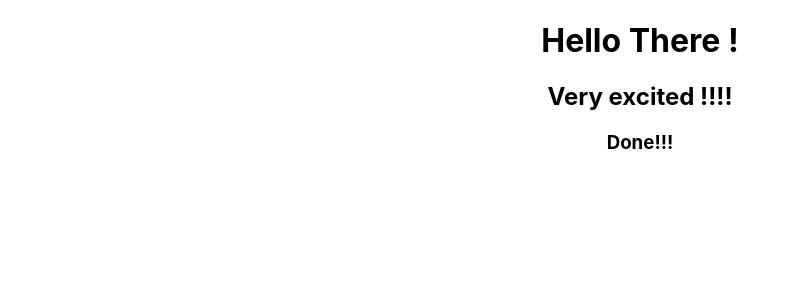
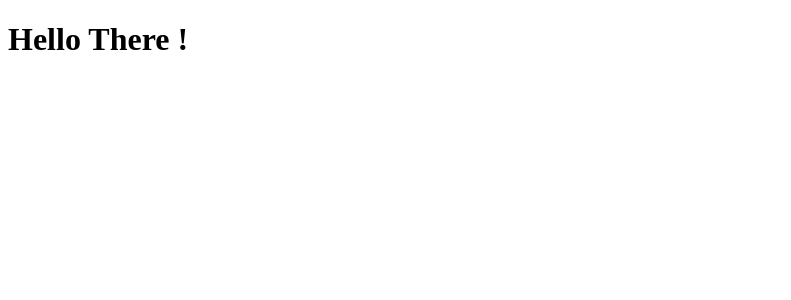
Before and after one commit to bharath-02/movie-application, a React (Create React App) app: page / in a window 1280 px wide. Shown: the top 300 px of the page, without its empty margins (0-791 px from the left). Built offline with nearby package versions, Linux system fonts and the light colour scheme; the HTML template or start-up script is replaced by a standard one.

Commit message:
code cleanup

```diff
--- a/src/App.css
+++ /dev/null
@@ -1,3 +0,0 @@
-.App {
-  text-align: center;
-}
--- a/src/App.js
+++ b/src/App.js
@@ -1,13 +1,9 @@
-import './App.css';
+import React from "react";
 
 const App = () => {
-  return (
-    <div className="App">
-      <h1>Hello There !</h1>
-      <h2>Very excited !!!!</h2>
-      <h3>Done!!!</h3>
-    </div>
-  );
+    return (
+        <h1>Hello There !</h1>
+    )
 }
 
 export default App;
--- a/src/index.css
+++ /dev/null
@@ -1,13 +0,0 @@
-body {
-  margin: 0;
-  font-family: -apple-system, BlinkMacSystemFont, 'Segoe UI', 'Roboto', 'Oxygen',
-    'Ubuntu', 'Cantarell', 'Fira Sans', 'Droid Sans', 'Helvetica Neue',
-    sans-serif;
-  -webkit-font-smoothing: antialiased;
-  -moz-osx-font-smoothing: grayscale;
-}
-
-code {
-  font-family: source-code-pro, Menlo, Monaco, Consolas, 'Courier New',
-    monospace;
-}
--- a/src/index.js
+++ b/src/index.js
@@ -1,17 +1,6 @@
-import React from 'react';
-import ReactDOM from 'react-dom/client';
-import './index.css';
-import App from './App';
-import reportWebVitals from './reportWebVitals';
+import React from "react";
+import ReactDOM from "react-dom";
 
-const root = ReactDOM.createRoot(document.getElementById('root'));
-root.render(
-  <React.StrictMode>
-    <App />
-  </React.StrictMode>
-);
+import App from "./App";
 
-// If you want to start measuring performance in your app, pass a function
-// to log results (for example: reportWebVitals(console.log))
-// or send to an analytics endpoint. Learn more: https://bit.ly/CRA-vitals
-reportWebVitals();
+ReactDOM.render(<App />, document.getElementById("root"));
--- a/src/reportWebVitals.js
+++ /dev/null
@@ -1,13 +0,0 @@
-const reportWebVitals = onPerfEntry => {
-  if (onPerfEntry && onPerfEntry instanceof Function) {
-    import('web-vitals').then(({ getCLS, getFID, getFCP, getLCP, getTTFB }) => {
-      getCLS(onPerfEntry);
-      getFID(onPerfEntry);
-      getFCP(onPerfEntry);
-      getLCP(onPerfEntry);
-      getTTFB(onPerfEntry);
-    });
-  }
-};
-
-export default reportWebVitals;
```
